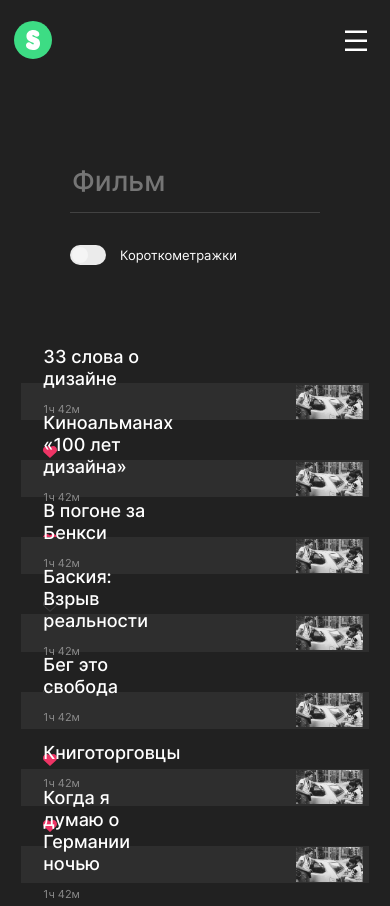
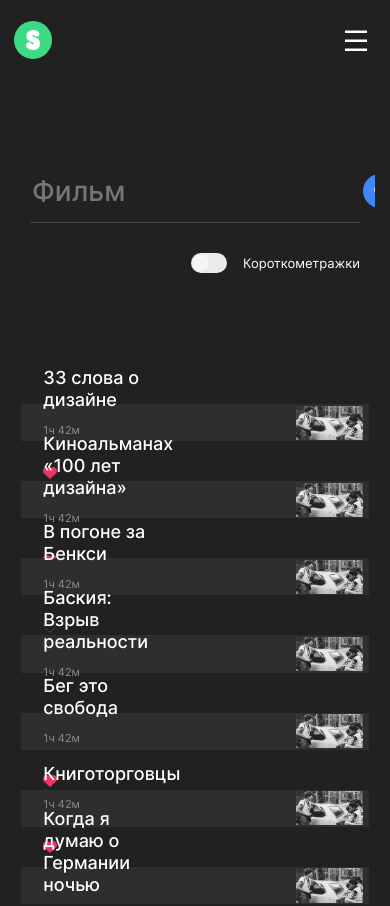
Before and after one commit to Vovkasquid/movies-explorer-frontend, a React (Create React App) app: page /movies in a window 390 px wide. Shown: the top 906 px of the page. Built offline with nearby package versions, Linux system fonts and the light colour scheme.

Commit message:
feat: стилизовать search-form для 768px

```diff
--- a/src/components/Header/Header.css
+++ b/src/components/Header/Header.css
@@ -107,7 +107,7 @@
 
 @media (max-width: 800px) {
   .header {
-    padding: 18px 30px 38px 30px;
+    padding: 18px 30px;
   }
   .header__profile-link {
     display: none;
--- a/src/components/SearchForm/SearchForm.css
+++ b/src/components/SearchForm/SearchForm.css
@@ -3,7 +3,7 @@
   flex-direction: column;
   align-items: center;
   justify-content: center;
-  padding: 70px 70px 48px 70px;
+  padding: 80px 70px 48px 70px;
   width: 100%;
   box-sizing: border-box;
 }
@@ -102,3 +102,21 @@
   font-size: 13px;
   line-height: 18px;
 }
+
+@media (max-width: 800px) {
+  .search-form {
+    padding: 80px 30px 61px 30px;
+  }
+  .search-form__input-fields {
+    margin-bottom: 30px;
+  }
+  .search-form__checkbox-button-label {
+    align-self: flex-end;
+  }
+  .search-form__input-checkbox-button-invisible + .search-form__input-checkbox-button-visible {
+    margin: 0 16px 0 0;
+  }
+  .search-form__input-checkbox-button-invisible:checked + .search-form__input-checkbox-button-visible {
+    margin: 0 16px 0 0;
+  }
+}
```
